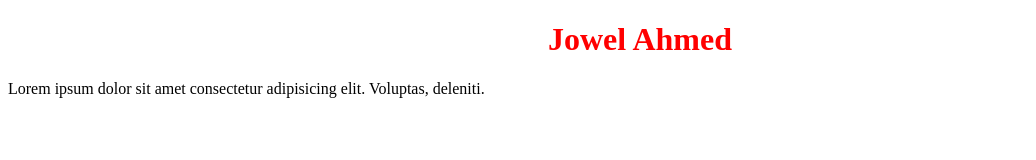
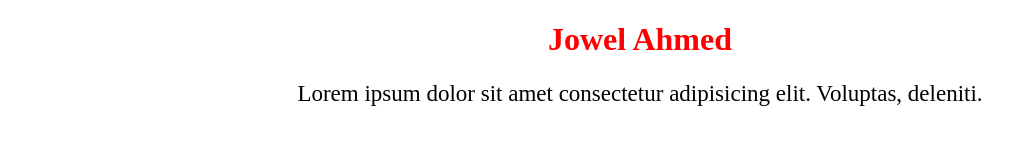
Before and after one commit to Jowelahmed-devloper/my-fourth-website, a plain HTML site: page index.html in a window 1280 px wide. Shown: the whole page, without its empty margins (0-1036 px from the left). Drawn offline with Linux system fonts and the light colour scheme.

Commit message:
added css for p

```diff
--- a/style.css
+++ b/style.css
@@ -2,3 +2,7 @@ h1{
     color: red;
     text-align: center;
 }
+p{
+    font-size: 23px;
+    text-align: center;
+}
```
